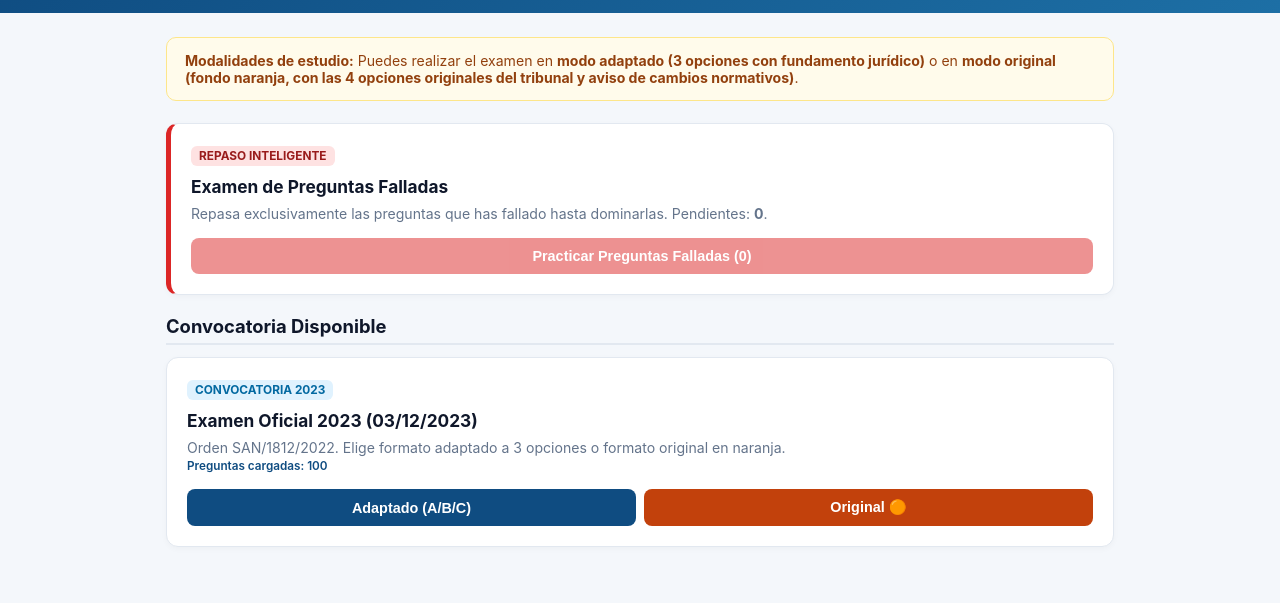
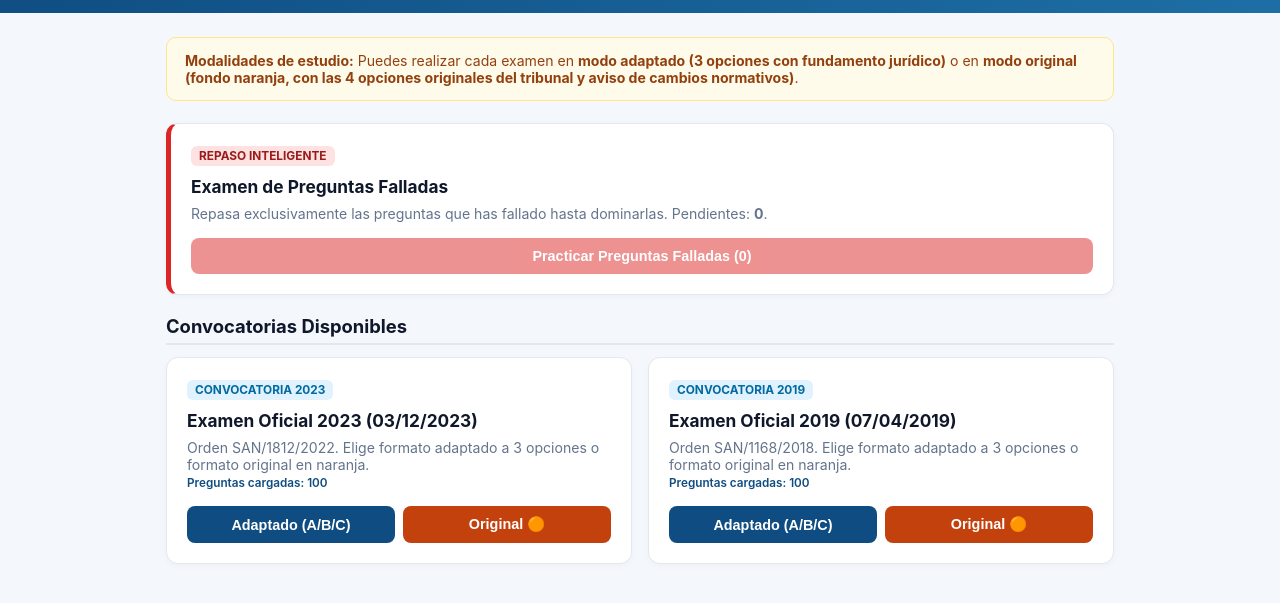
Before and after one commit to aveferla/auxopos, a plain HTML site: page index.html in a window 1280 px wide. Shown: the part 69-672 px from the top of the page. Drawn offline with Linux system fonts and the light colour scheme.

Commit message:
Update index.html

```diff
--- a/index.html
+++ b/index.html
@@ -106,7 +106,7 @@
 <main>
   <section id="view-home" class="view active">
     <div class="rules-banner">
-      <strong>Modalidades de estudio:</strong> Puedes realizar el examen en <strong>modo adaptado (3 opciones con fundamento jurídico)</strong> o en <strong>modo original (fondo naranja, con las 4 opciones originales del tribunal y aviso de cambios normativos)</strong>.
+      <strong>Modalidades de estudio:</strong> Puedes realizar cada examen en <strong>modo adaptado (3 opciones con fundamento jurídico)</strong> o en <strong>modo original (fondo naranja, con las 4 opciones originales del tribunal y aviso de cambios normativos)</strong>.
     </div>
 
     <!-- REPASO INTELIGENTE -->
@@ -121,7 +121,7 @@
       </div>
     </div>
 
-    <div class="section-title">Convocatoria Disponible</div>
+    <div class="section-title">Convocatorias Disponibles</div>
     <div class="grid-modes" id="exams-grid">
       <!-- 2023 -->
       <div class="mode-card">
@@ -133,6 +133,19 @@
         <div class="btn-group-dual">
           <button class="btn-primary" onclick="startExam('2023', 'adapted')">Adaptado (A/B/C)</button>
           <button class="btn-primary btn-orig" onclick="startExam('2023', 'original')">Original 🟠</button>
+        </div>
+      </div>
+
+      <!-- 2019 -->
+      <div class="mode-card">
+        <div>
+          <span class="mode-tag tag-conv">Convocatoria 2019</span>
+          <h3>Examen Oficial 2019 (07/04/2019)</h3>
+          <p id="count-2019">Orden SAN/1168/2018. Elige formato adaptado a 3 opciones o formato original en naranja.</p>
+        </div>
+        <div class="btn-group-dual">
+          <button class="btn-primary" onclick="startExam('2019', 'adapted')">Adaptado (A/B/C)</button>
+          <button class="btn-primary btn-orig" onclick="startExam('2019', 'original')">Original 🟠</button>
         </div>
       </div>
     </div>
@@ -258,11 +271,18 @@
       descFailed.innerHTML = `Repasa exclusivamente las preguntas que has fallado hasta dominarlas. Pendientes: <strong>${failedCount}</strong>.`;
     }
 
-    const count2023 = document.getElementById("count-2023");
-    if (count2023) {
-      const n = getExamQuestions("2023").length;
-      count2023.innerHTML = `Orden SAN/1812/2022. Elige formato adaptado a 3 opciones o formato original en naranja.<br><small style="color:#0f4c81; font-weight:600;">Preguntas cargadas: ${n}</small>`;
-    }
+    const examInfo = {
+      "2023": "Orden SAN/1812/2022. Elige formato adaptado a 3 opciones o formato original en naranja.",
+      "2019": "Orden SAN/1168/2018. Elige formato adaptado a 3 opciones o formato original en naranja."
+    };
+
+    Object.keys(examInfo).forEach(key => {
+      const el = document.getElementById(`count-${key}`);
+      if (el) {
+        const n = getExamQuestions(key).length;
+        el.innerHTML = `${examInfo[key]}<br><small style="color:#0f4c81; font-weight:600;">Preguntas cargadas: ${n}</small>`;
+      }
+    });
   }
 
   function switchView(viewName) {
@@ -337,10 +357,10 @@
         ? `<span class="q-orig-warning">⚠️ PREGUNTA ORIGINAL SIN ADAPTAR (La ley ha podido cambiar)</span>`
         : `<span class="q-updated">Adaptada a normativa 2026</span>`;
 
-      // Busca FIGURA 1, 2, 3 o 4 en el texto y carga img/figura_X.jpg
+      // Busca FIGURA 1..9 en el enunciado o en el texto de referencia y carga img/figura_X.jpg
       let figuraHtml = "";
       const textoBusqueda = `${q.textAdap || ""} ${q.textOrig || ""}`.toUpperCase();
-      for (let i = 1; i <= 4; i++) {
+      for (let i = 1; i <= 9; i++) {
         if (textoBusqueda.includes(`FIGURA ${i}`)) {
           figuraHtml += `
             <div class="figura-box">
@@ -495,8 +515,9 @@
   updateDashboardUI();
 </script>
 
-<!-- ÚNICO EXAMEN CARGADO POR AHORA -->
+<!-- EXÁMENES CARGADOS -->
 <script src="examenes/examen_2023.js"></script>
+<script src="examenes/examen_2019.js"></script>
 
 </body>
 </html>
```
